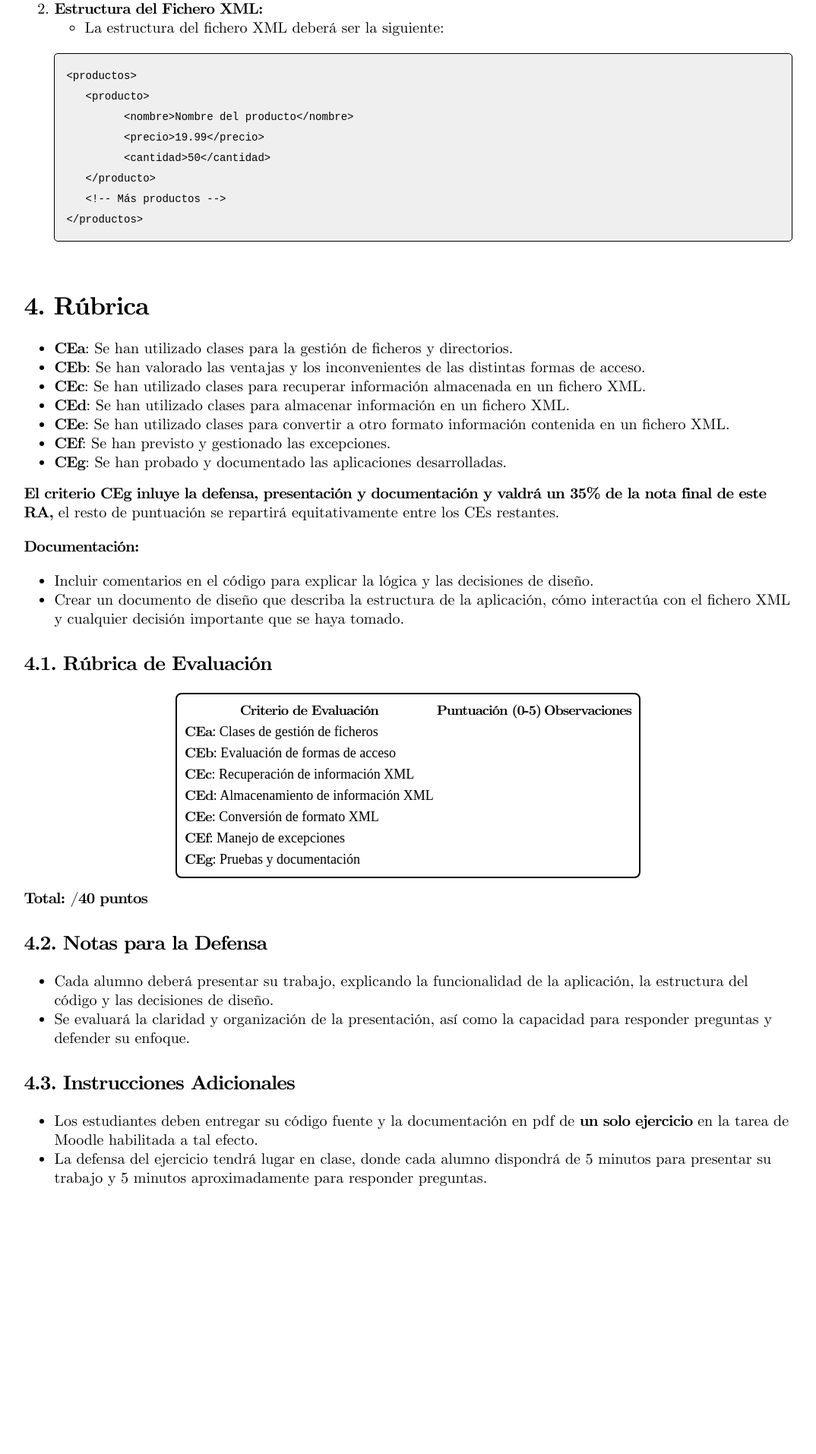
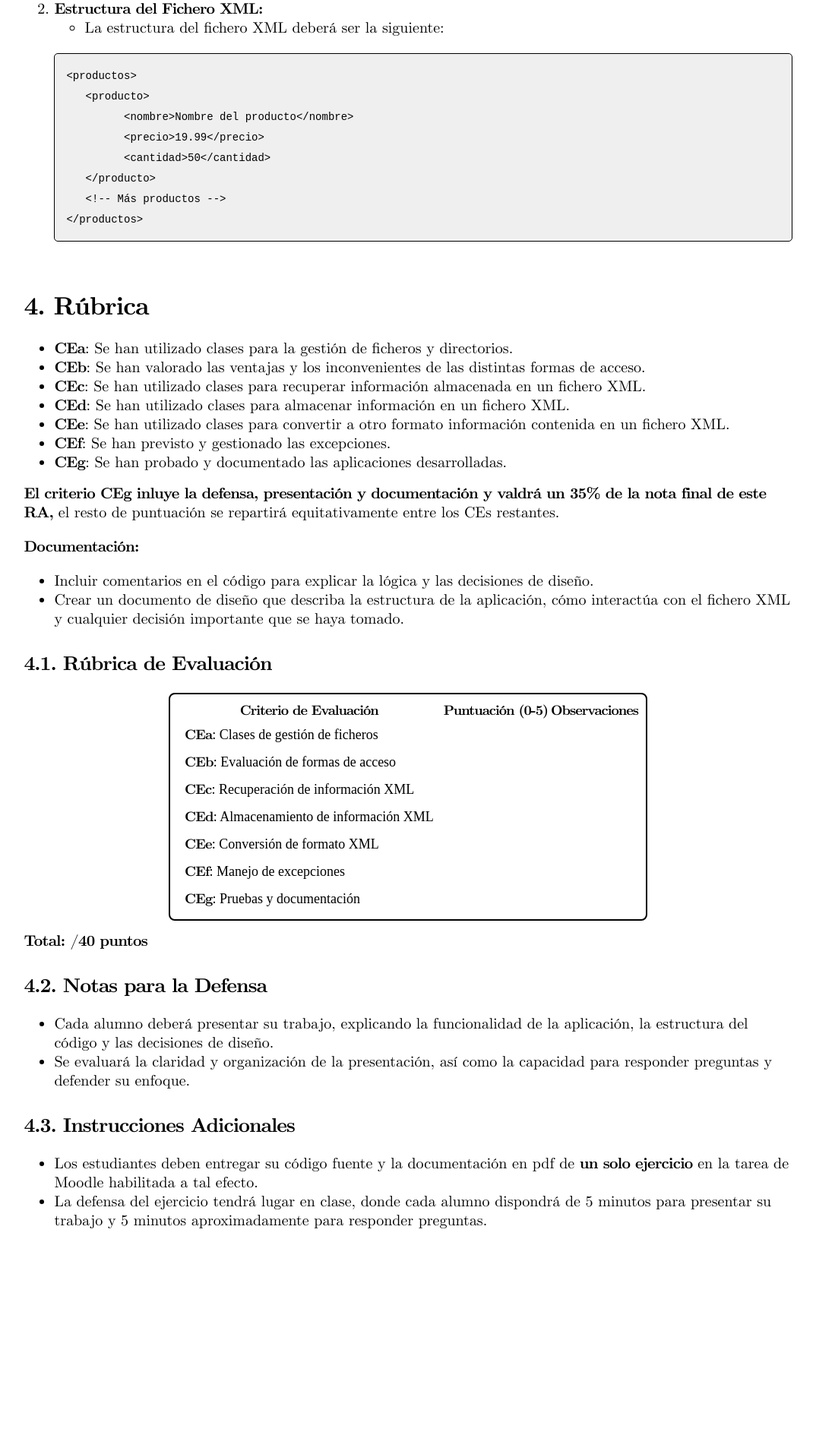
Before and after one commit to TeoRojas/teorojas.github.io, a Jekyll site: the page built from acceso-a-datos/UD01-ejercicios.md, in a window 1280 px wide. Shown: the part 3530-5444 px from the top of the page at 76% size, without its empty margins (103-1177 px from the left). Built offline with Jekyll 4.4.1, drawn with Linux system fonts in a browser that asks for light colours; nearby versions of some CDN libraries; before the commit the page ends 5388 px from its top, so only the background shows below that.

Commit message:
table td padding: 5px 10px;

```diff
--- a/assets/css/style.css
+++ b/assets/css/style.css
@@ -116,6 +116,10 @@ table{
     padding: 0.4em;
     margin: 0 auto;
     margin-bottom: 15px;
+}
+
+table td{
+    padding: 5px 10px;
 }
 
 table th{
```
